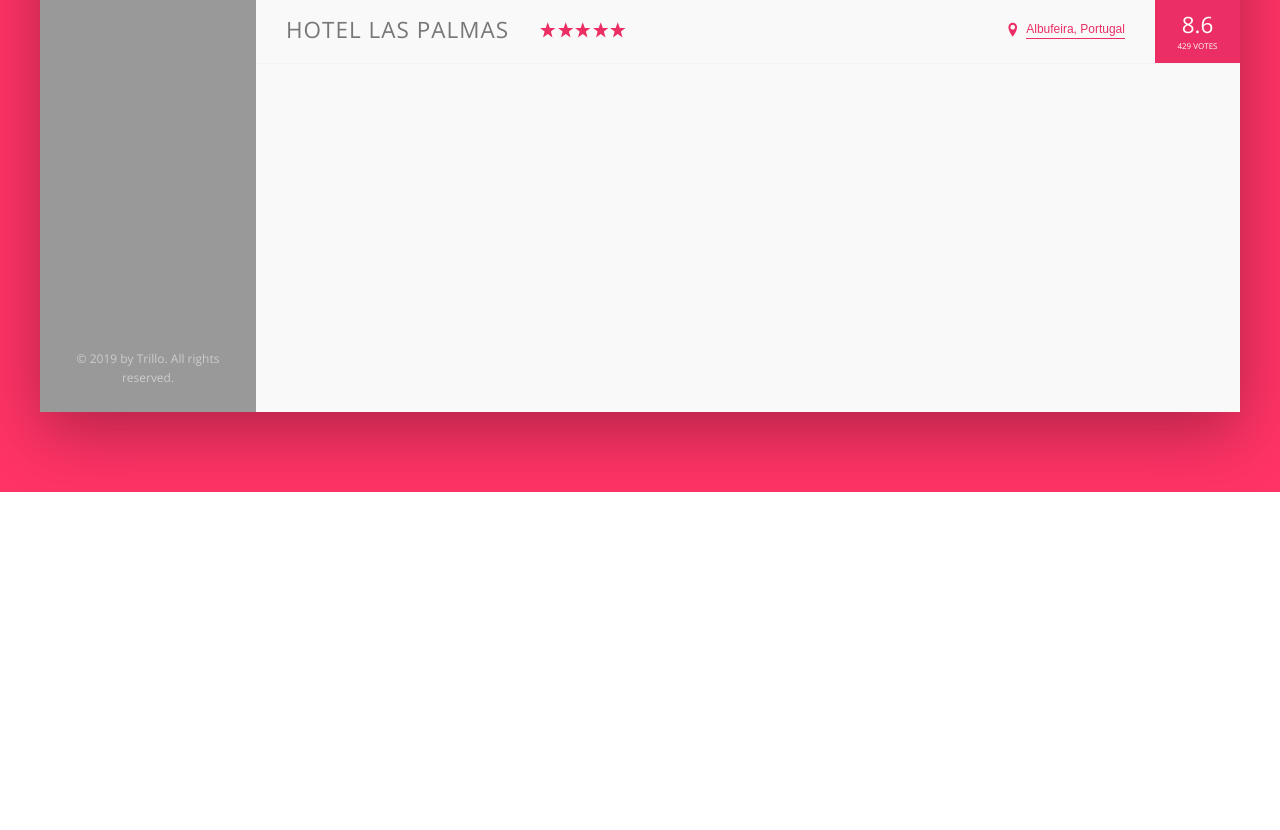
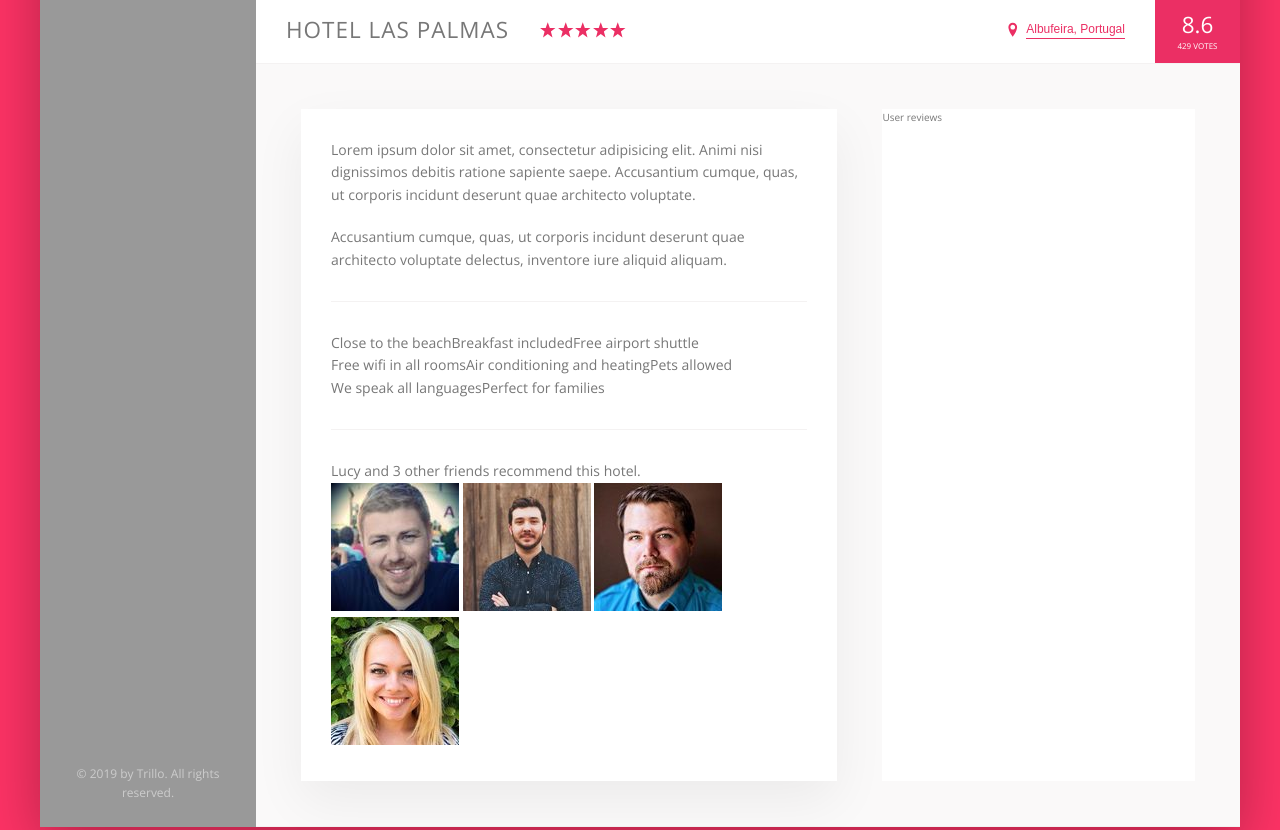
Before and after one commit to kristinlam/trillo, a website: page index.html in a window 1280 px wide. Shown: the part 538-1368 px from the top of the page. Before the commit the page ends 1030 px from the top, so only its background shows below. Drawn offline with nearby package versions, Linux system fonts and the light colour scheme.

Commit message:
continued building description section

```diff
--- a/index.html
+++ b/index.html
@@ -138,6 +138,40 @@
                             <div class="overview__rating-count">429 votes</div>
                         </div>
                     </div>
+
+                    <div class="detail">
+                        <div class="description">
+                            <p class="paragraph">
+                                Lorem ipsum dolor sit amet, consectetur adipisicing elit. Animi nisi dignissimos debitis ratione sapiente saepe. Accusantium cumque, quas, ut corporis incidunt deserunt quae architecto voluptate.
+                            </p>
+                            <p class="paragraph">
+                                Accusantium cumque, quas, ut corporis incidunt deserunt quae architecto voluptate delectus, inventore iure aliquid aliquam.
+                            </p>
+                            <ul class="list">
+                                <li class="list__item">Close to the beach</li>
+                                <li class="list__item">Breakfast included</li>
+                                <li class="list__item">Free airport shuttle</li>
+                                <li class="list__item">Free wifi in all rooms</li>
+                                <li class="list__item">Air conditioning and heating</li>
+                                <li class="list__item">Pets allowed</li>
+                                <li class="list__item">We speak all languages</li>
+                                <li class="list__item">Perfect for families</li>
+                            </ul>
+                            <div class="recommend">
+                                <p class="recommend__count">Lucy and 3 other friends recommend this hotel.</p>
+                                <div class="recommend__friends">
+                                    <img src="img/user-3.jpg" alt="Friend 1" class="recommend__photo">
+                                    <img src="img/user-4.jpg" alt="Friend 2" class="recommend__photo">
+                                    <img src="img/user-5.jpg" alt="Friend 3" class="recommend__photo">
+                                    <img src="img/user-6.jpg" alt="Friend 4" class="recommend__photo">
+                                </div>
+                            </div>
+                        </div>
+
+                        <div class="user-reviews">
+                            User reviews
+                        </div>
+                    </div>
                 </main>
             </div>
         </div>
--- a/sass/_base.scss
+++ b/sass/_base.scss
@@ -13,6 +13,9 @@
 	--color-grey-dark-3: #999;
 
 	--shadow-dark: 0 2rem 6rem rgba(0,0,0,.3);
+	--shadow-light: 0 2rem 5rem rgba(0,0,0,.06);
+
+	--line: 1px solid var(--color-grey-light-2);
 }
 
 * {
--- a/sass/_components.scss
+++ b/sass/_components.scss
@@ -210,7 +210,7 @@
 .overview {
 	display: flex;
 	align-items: center;
-	border-bottom: 1px solid var(--color-grey-light-2);
+	border-bottom: var(--line);
 
 	&__heading {
 		font-size: 2.25rem;
@@ -307,3 +307,29 @@
 		box-shadow: none;
 	}
 }
+
+/////////////////////////////////////////////
+// PARAGRAPH
+
+.paragraph:not(:last-of-type) {
+	margin-bottom: 2rem;
+}
+
+/////////////////////////////////////////////
+// LIST
+
+.list {
+	list-style: none;
+	margin: 3rem 0;
+	padding: 3rem 0;
+	border-top: var(--line);
+	border-bottom: var(--line);
+
+	display: flex;
+	flex-wrap: wrap;
+
+}
+
+
+/////////////////////////////////////////////
+// RECOMMEND
--- a/sass/_layout.scss
+++ b/sass/_layout.scss
@@ -8,7 +8,7 @@
 .header {
 	height: 7rem;
 	background-color: #fff;
-	border-bottom: 1px solid var(--color-grey-light-2);
+	border-bottom: var(--line);
 	font-size: 1.4rem;
 
 	display: flex;
@@ -30,7 +30,27 @@
 }
 
 .hotel-view {
+	background-color: #fff;
 	flex: 1;
+}
 
-	min-height: 80rem;
+.detail {
+	display: flex;
+	padding: 4.5rem;
+	background-color: var(--color-grey-light-1);
+	border-bottom: var(--line);
 }
+
+.description {
+	font-size: 1.4rem;
+	background-color: #fff;
+	box-shadow: var(--shadow-light);
+	padding: 3rem;
+	flex: 0 0 60%;
+	margin-right: 4.5rem;
+}
+
+.user-reviews {
+	background-color: #fff;
+	flex: 1;
+}
```
Also changed, not shown: css/style.css.
